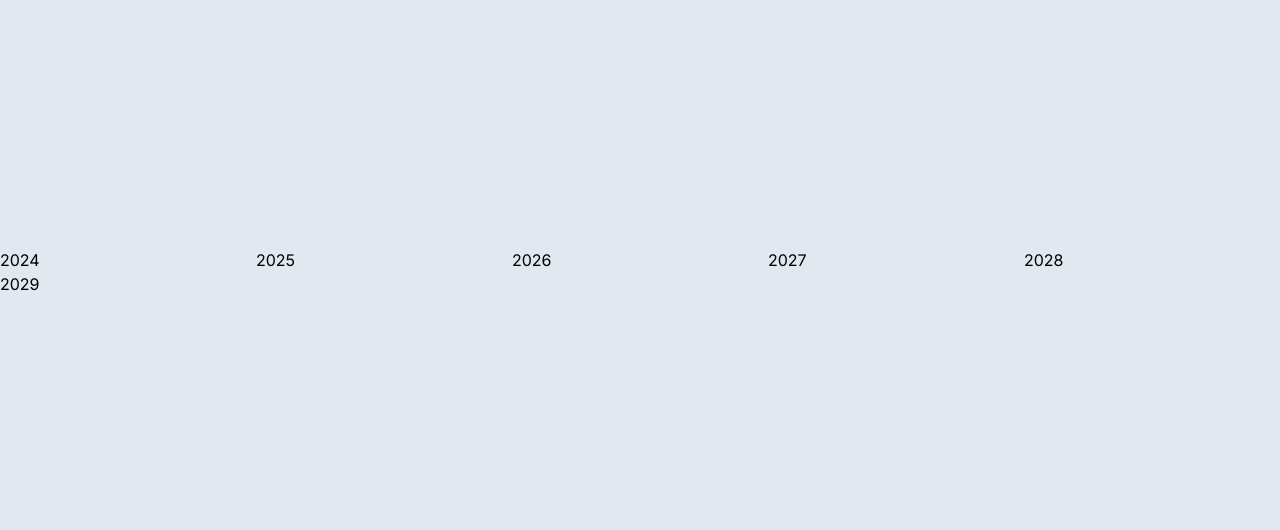
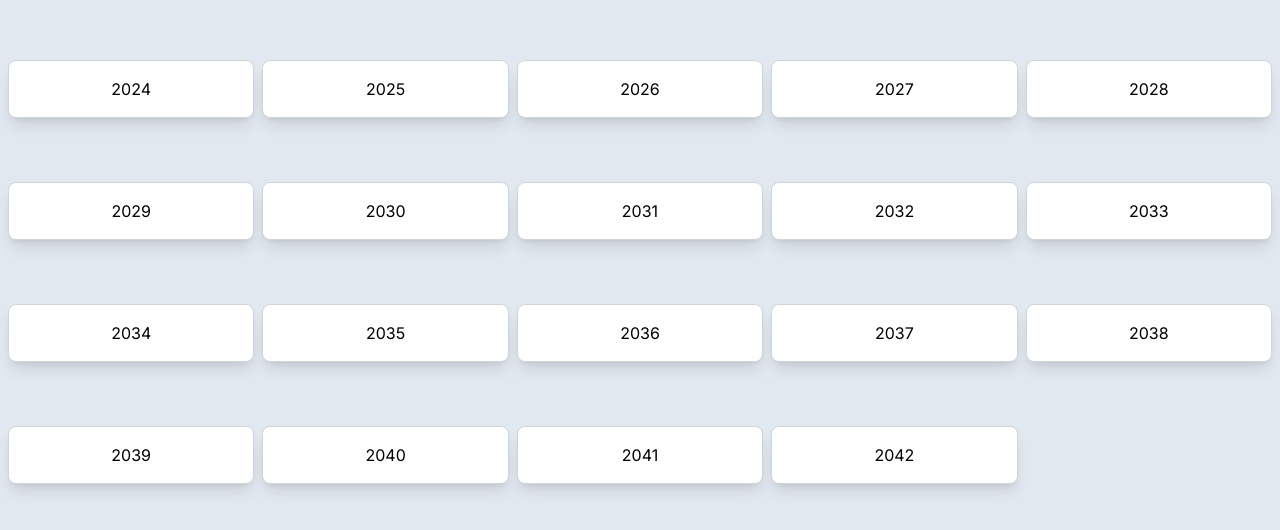
Before and after one commit to IXIN0530/my-calender, a Next.js app: page /years in a window 1280 px wide. Shown: the part 128-658 px from the top of the page. Built offline with nearby package versions, Linux system fonts and the light colour scheme.

Commit message:
年変更機能の実装　一回デプロイしてみたいからとりまコミットしとく

```diff
--- a/app/months/page.tsx
+++ b/app/months/page.tsx
@@ -6,6 +6,7 @@ import functions from "../functions/functions";
 import Month from "../components/month";
 import { useRouter } from "next/navigation";
 import { easeInOut, easeOut, motion } from "framer-motion";
+import Link from "next/link";
 export default function Home() {
   const router = useSearchParams();
   const realRouter = useRouter();
@@ -69,7 +70,7 @@ export default function Home() {
       transition={{ duration: 0.3, ease: easeInOut }}>
       <div className="row-span-1 bg-slate-100 grid grid-cols-3">
         <div className=" relative">
-          <p className=" absolute bottom-0 text-xl">{year}</p>
+          <Link href={"/years"} className=" absolute bottom-0 text-xl">{year}</Link>
         </div>
         <p className="my-auto text-3xl text-center">{month}月</p>
       </div>
--- a/app/page.tsx
+++ b/app/page.tsx
@@ -5,6 +5,7 @@ import functions from "./functions/functions";
 import { motion } from "framer-motion";
 import Link from "next/link";
 import { allDataType } from "./type";
+import { useRouter } from "next/navigation";
 export default function Home() {
   const { makeDayData } = functions();
   const didMount = useRef(false);
@@ -21,16 +22,8 @@ export default function Home() {
     date: date.getDate(),
     day: date.getDay(),
   }
-  const icon = {
-    hidden: {
-      pathLength: 0,
-      fill: "rgba(255, 255, 255, 0)"
-    },
-    visible: {
-      pathLength: 1,
-      fill: "rgba(255, 255, 255, 1)"
-    }
-  }
+
+  const router = useRouter();
 
   console.log(dayData);
   useEffect(() => {
@@ -47,10 +40,11 @@ export default function Home() {
       localStorage.setItem("dayData", JSON.stringify(dayData));
       console.log("saved");
     }
+    router.push("/months?year=" + year + "&month=" + month);
   }, [dayData])
   return (
     <div className="grid grid-rows-12 min-h-[100svh]">
-      <div className="row-span-1 bg-slate-100 grid grid-cols-3">
+      {/* <div className="row-span-1 bg-slate-100 grid grid-cols-3">
         <div className=" relative">
           <p className=" absolute bottom-0 text-xl">{year}</p>
         </div>
@@ -61,7 +55,7 @@ export default function Home() {
           monthData={dayData[year - 2024].months[month - 1]}
           isDayClicked={false}
           setIsDayClicked={() => (false)} />}
-      </div>
+      </div> */}
     </div>
   );
 }
--- a/app/years/page.tsx
+++ b/app/years/page.tsx
@@ -1,18 +1,23 @@
 "use client"
+import Link from "next/link";
 import { useSearchParams } from "next/navigation";
 export default function Home() {
   const router = useSearchParams();
   const year = router.get("year3");
+  const years: number[] = [];
+  for (let i = 2024; i < 2043; i++) {
+    years.push(i);
+  }
   return (
-    <div className="min-h-[100svh] bg-slate-200 flex flex-col justify-center">
-      <div className="grid grid-cols-5">
-        <p>2024</p>
-        <p>2025</p>
-        <p>2026</p>
-        <p>2027</p>
-        <p>2028</p>
-        <p>2029</p>
-
+    <div className="min-h-[100svh] bg-slate-200 grid grid-rows-10">
+      <div className="row-span-2">
+      </div>
+      <div className="row-span-6 grid grid-cols-5 gap-2 mx-2">
+        {years.map((year) => {
+          return <Link href={`/months?year=${year}&month=1`} className="text-center my-auto bg-white border border-gray-300 shadow-lg py-4 rounded-lg">{year}</Link>
+        })}
+      </div>
+      <div className="row-span-2">
       </div>
     </div>
   )
```
